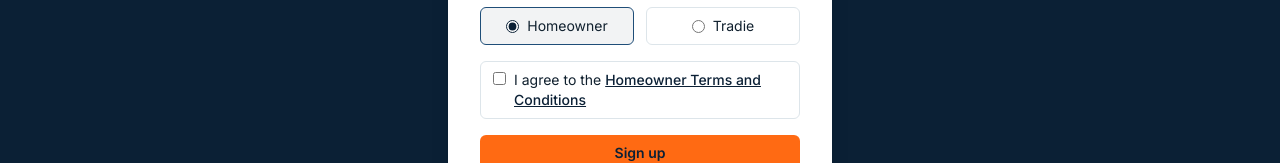
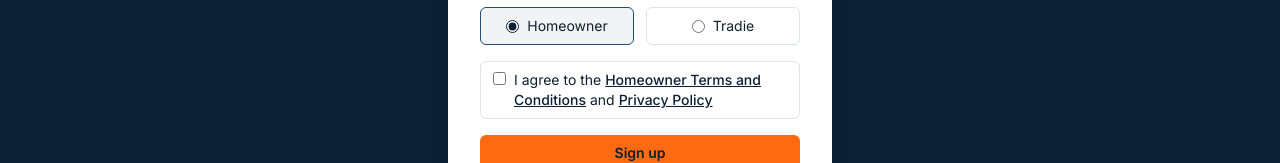
Before and after one commit to boweboi/beau-richards, a Next.js app: page /signup in a window 1280 px wide. Shown: the part 500-663 px from the top of the page. Built offline with nearby package versions, Linux system fonts and the light colour scheme; no server answers.

Commit message:
Add Privacy Policy link to signup consent checkbox

```diff
--- a/src/components/TermsCheckbox.tsx
+++ b/src/components/TermsCheckbox.tsx
@@ -36,6 +36,15 @@ export default function TermsCheckbox({
           className="font-medium text-navy-950 underline hover:no-underline"
         >
           {label}
+        </a>{" "}
+        and{" "}
+        <a
+          href="/privacy-policy"
+          target="_blank"
+          rel="noopener noreferrer"
+          className="font-medium text-navy-950 underline hover:no-underline"
+        >
+          Privacy Policy
         </a>
       </span>
     </div>
```
